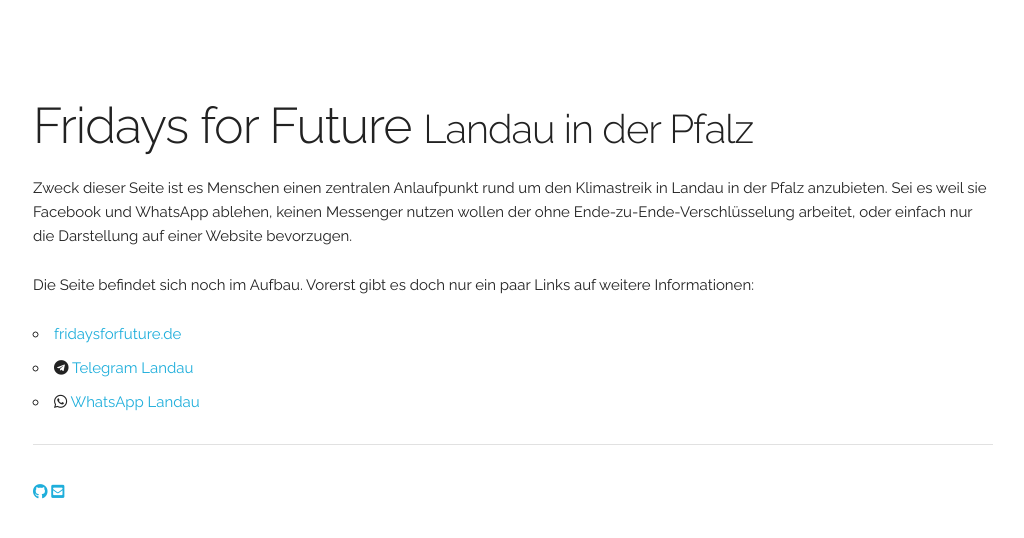
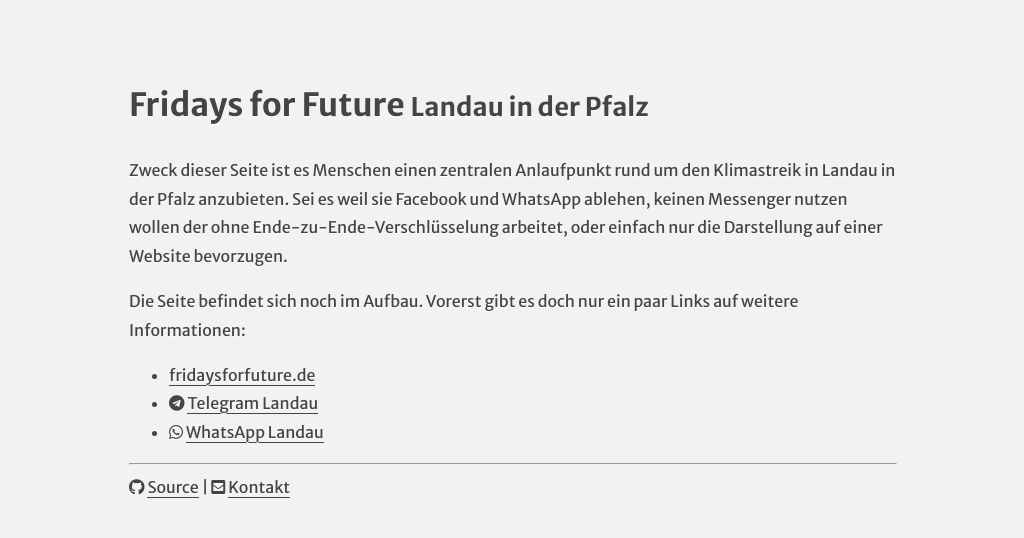
Before and after one commit to Johe1999/fridaysforfuture-landau-pfalz.github.io, a plain HTML site: page index.html in a window 1280 px wide. Shown: the whole page, without its empty margins (127-1151 px from the left). Drawn offline with Linux system fonts and the light colour scheme.

Commit message:
Going back to minimal css

```diff
--- a/index.html
+++ b/index.html
@@ -15,14 +15,19 @@
 
   <!-- FONT
   –––––––––––––––––––––––––––––––––––––––––––––––––– -->
-  <link href="//fonts.googleapis.com/css?family=Raleway:400,300,600" rel="stylesheet" type="text/css">
+  <!-- <link href="//fonts.googleapis.com/css?family=Raleway:400,300,600" rel="stylesheet" type="text/css"> -->
+  <link href="https://fonts.googleapis.com/css?family=Merriweather+Sans:300,400,700&display=swap" rel="stylesheet">
 
   <!-- CSS
   –––––––––––––––––––––––––––––––––––––––––––––––––– -->
   <link rel="stylesheet" href="https://use.fontawesome.com/releases/v5.8.2/css/all.css" integrity="sha384-oS3vJWv+0UjzBfQzYUhtDYW+Pj2yciDJxpsK1OYPAYjqT085Qq/1cq5FLXAZQ7Ay" crossorigin="anonymous">
   <link rel="stylesheet" href="assets/css/normalize.css">
-  <link rel="stylesheet" href="assets/css/skeleton.css">
-  <link rel="stylesheet" href="assets/css/style.css">
+  <style>
+      body {margin: 5% auto; background: #f2f2f2; color: #444444; font-family: "Merriweather Sans", sans-serif; font-size: 16px; line-height: 1.8; text-shadow: 0 1px 0 #ffffff; max-width: 60%;}
+      code {background: white;}
+      a {border-bottom: 1px solid #444444; color: #444444; text-decoration: none;}
+      a:hover {border-bottom: 0;}
+  </style>
 
   <!-- Favicon
   –––––––––––––––––––––––––––––––––––––––––––––––––– -->
@@ -51,8 +56,8 @@
 
           <hr>
 
-          <a href="https://github.com/fridaysforfuture-landau-pfalz/fridaysforfuture-landau-pfalz.github.io"><i class="fab fa-github"></i></a>
-          <a href="mailto:info@fridaysforfuture-landau.de"><i class="fas fa-envelope-square"></i></a>
+          <i class="fab fa-github"></i> <a href="https://github.com/fridaysforfuture-landau-pfalz/fridaysforfuture-landau-pfalz.github.io">Source</a> |
+          <i class="fas fa-envelope-square"></i> <a href="mailto:info@fridaysforfuture-landau.de">Kontakt</a>
 
         </div>
       </div>
```
